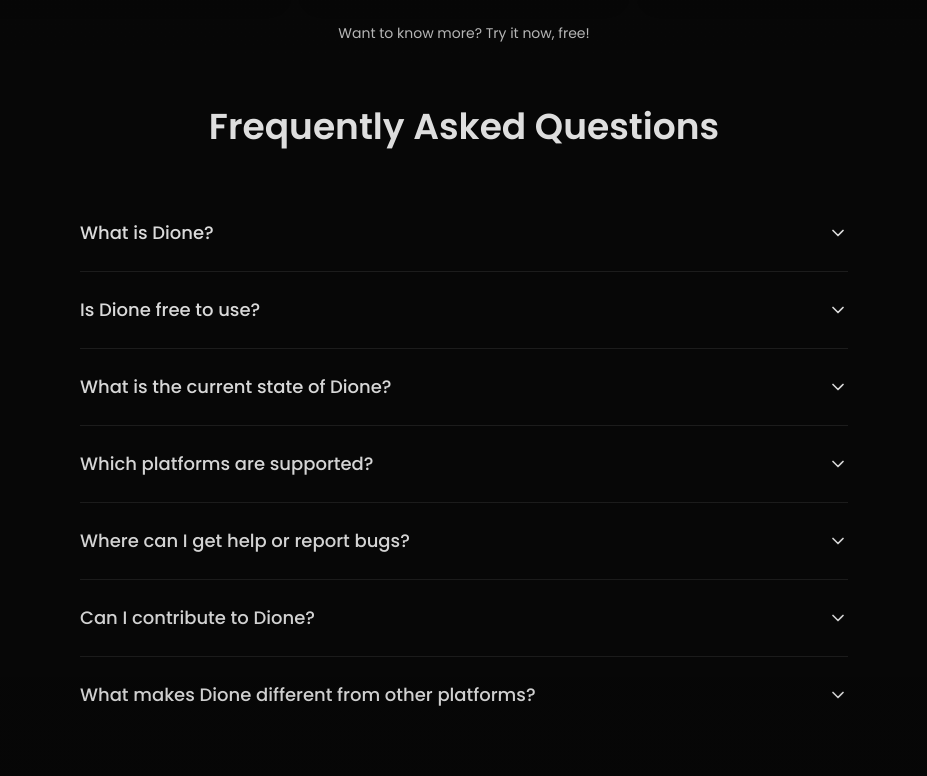
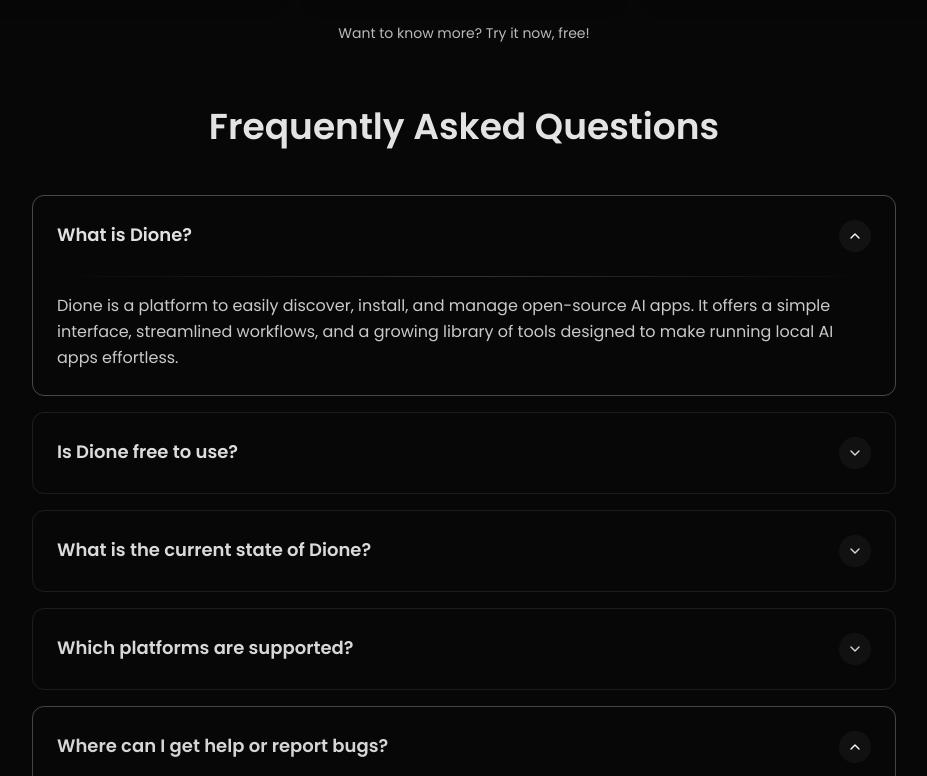
Before and after one commit to dioneapp/getdione.app, a Next.js app: page / in a window 1280 px wide. Shown: the part 1124-1900 px from the top of the page, without its empty margins (176-1103 px from the left). Built offline with nearby package versions, Linux system fonts and the light colour scheme; no server answers.

Commit message:
Enhance FAQ section with initial random item selection and improved styling

```diff
--- a/src/app/page.tsx
+++ b/src/app/page.tsx
@@ -12,7 +12,12 @@ import {
 import { useState } from "react";
 
 export default function Home() {
-	const [openItems, setOpenItems] = useState<number[]>([]);
+	const [openItems, setOpenItems] = useState<number[]>(() => {
+		// randomly select 2 items to be open initially
+		const shuffled = [...Array(faq.length).keys()].sort(() => Math.random() - 0.5);
+		return shuffled.slice(0, 2);
+	});
+
 	const toggleItem = (index: number) => {
 		setOpenItems((prev) =>
 			prev.includes(index)
@@ -167,29 +172,41 @@ export default function Home() {
 				</p>
 
 				{/* faq section */}
-				<section className="w-full max-w-3xl mx-auto mt-16" aria-labelledby="faq-heading">
+				<section className="w-full max-w-4xl mx-auto mt-16 px-4" aria-labelledby="faq-heading">
 					<h2 id="faq-heading" className="text-3xl sm:text-4xl font-semibold text-white text-center mb-12">
 						Frequently Asked Questions
 					</h2>
-					<div className="space-y-0">
+					<div className="grid gap-4">
 						{faq.map((item, index) => (
-							<article key={index} className="border-b border-white/10 last:border-b-0">
+							<article
+								key={index}
+								className={`group rounded-xl border border-white/10 hover:border-white/20 transition-all duration-300 overflow-hidden ${
+									openItems.includes(index) ? 'border-white/30' : ''
+								}`}
+							>
 								<button
 									onClick={() => toggleItem(index)}
-									className="w-full py-6 text-left flex items-center justify-between text-white hover:text-white/80 transition-colors duration-200 cursor-pointer"
+									className="w-full p-6 text-left flex items-center justify-between text-white hover:text-white/90 transition-all duration-200 cursor-pointer"
 									aria-expanded={openItems.includes(index)}
 									aria-controls={`faq-answer-${index}`}
 								>
-									<span className="font-medium text-lg pr-4">{item.question}</span>
-									<ChevronDown
-										className={`w-5 h-5 flex-shrink-0 transition-transform duration-200 ${openItems.includes(index) ? "rotate-180" : ""}`}
-									/>
+									<span className="font-semibold text-lg pr-4 leading-tight">{item.question}</span>
+									<div className="flex-shrink-0 w-8 h-8 rounded-full bg-white/5 flex items-center justify-center group-hover:bg-white/10 transition-colors duration-200">
+										<ChevronDown
+											className={`w-4 h-4 transition-transform duration-300 ${openItems.includes(index) ? "rotate-180" : ""}`}
+										/>
+									</div>
 								</button>
 								<div
 									id={`faq-answer-${index}`}
-									className={`transition-all duration-300 overflow-hidden ${openItems.includes(index) ? "max-h-32 pb-6" : "max-h-0"}`}
+									className={`transition-all duration-300 ease-in-out overflow-hidden ${
+										openItems.includes(index) ? "max-h-96" : "max-h-0"
+									}`}
 								>
-									<p className="text-white/70 leading-relaxed">{item.answer}</p>
+									<div className="px-6 pb-6">
+										<div className="h-px bg-gradient-to-r from-transparent via-white/20 to-transparent mb-4"></div>
+										<p className="text-white/90 leading-relaxed text-base">{item.answer}</p>
+									</div>
 								</div>
 							</article>
 						))}
```
